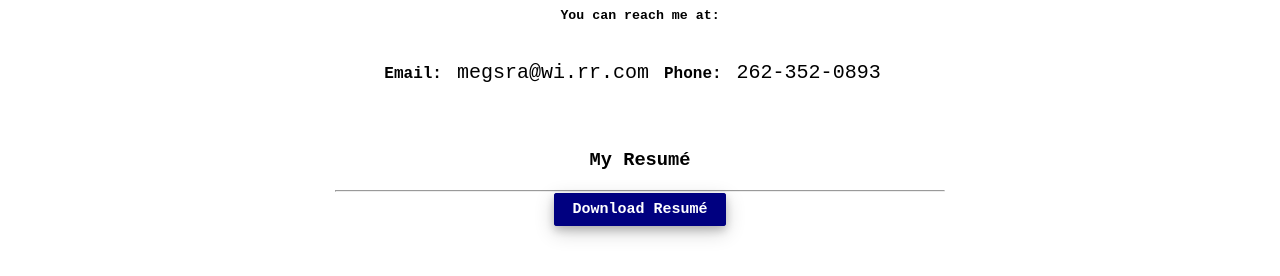
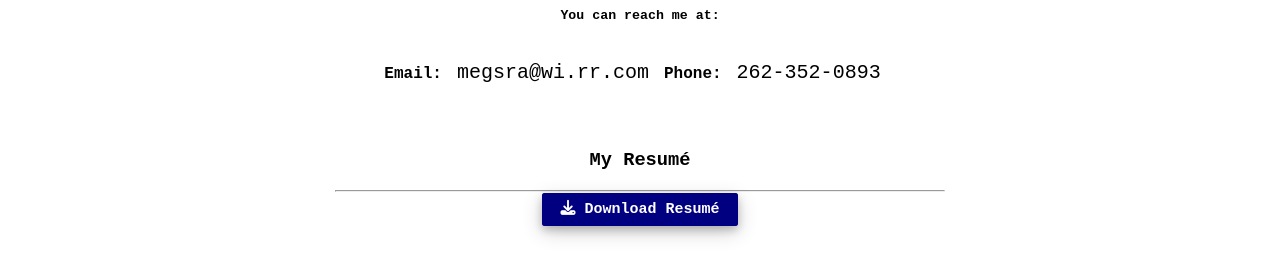
Before and after one commit to megsra17/challenge2, a plain HTML site: page index.html in a window 1280 px wide. Shown: the part 1896-2172 px from the top of the page. Drawn offline with Linux system fonts and the light colour scheme.

Commit message:
updates to html and css

```diff
--- a/index.html
+++ b/index.html
@@ -7,6 +7,7 @@
     <meta name="viewport" content="width=device-width, initial-scale=1.0">
     <title>My Portfolio</title>
     <link href="./assets/style.css" rel="stylesheet" />
+    <script src="https://kit.fontawesome.com/3e9d7bf2d3.js" crossorigin="anonymous"></script>
 </head>
 
 <body>
@@ -94,7 +95,8 @@
                 <div class="box" style="text-align: center;">
                     <h3>My Resumé</h3>
                     <hr>
-                    <a href="./assets/Megan Rakow Resume.pdf" target="_blank" class="btn">Download Resumé</a>
+                    <a href="./assets/Megan Rakow Resume.pdf" target="_blank" class="btn"> <i
+                            class="fa-solid fa-download"></i> Download Resumé</a>
                 </div>
             </section>
         </div>
```
Also changed, not shown: 1 other file.
